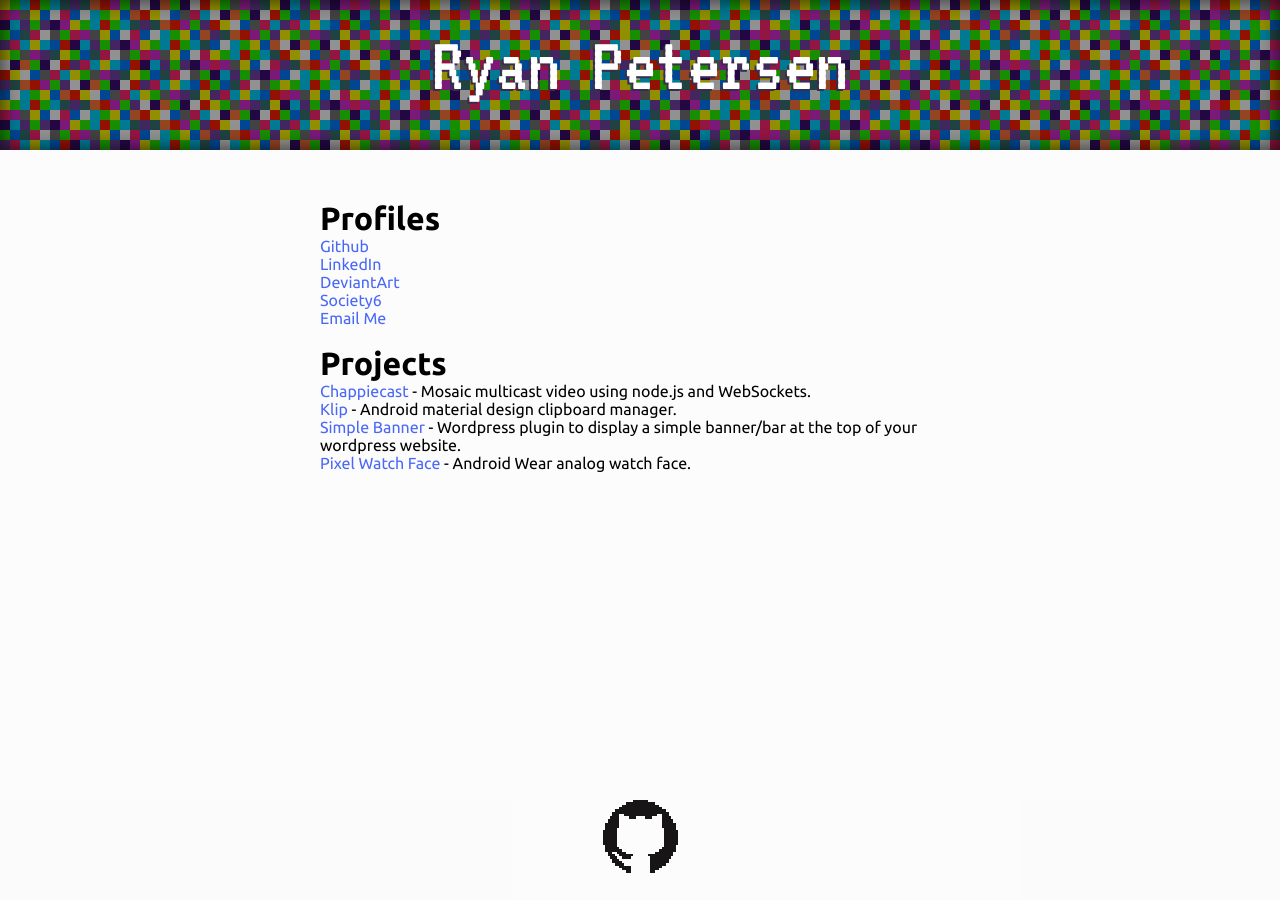
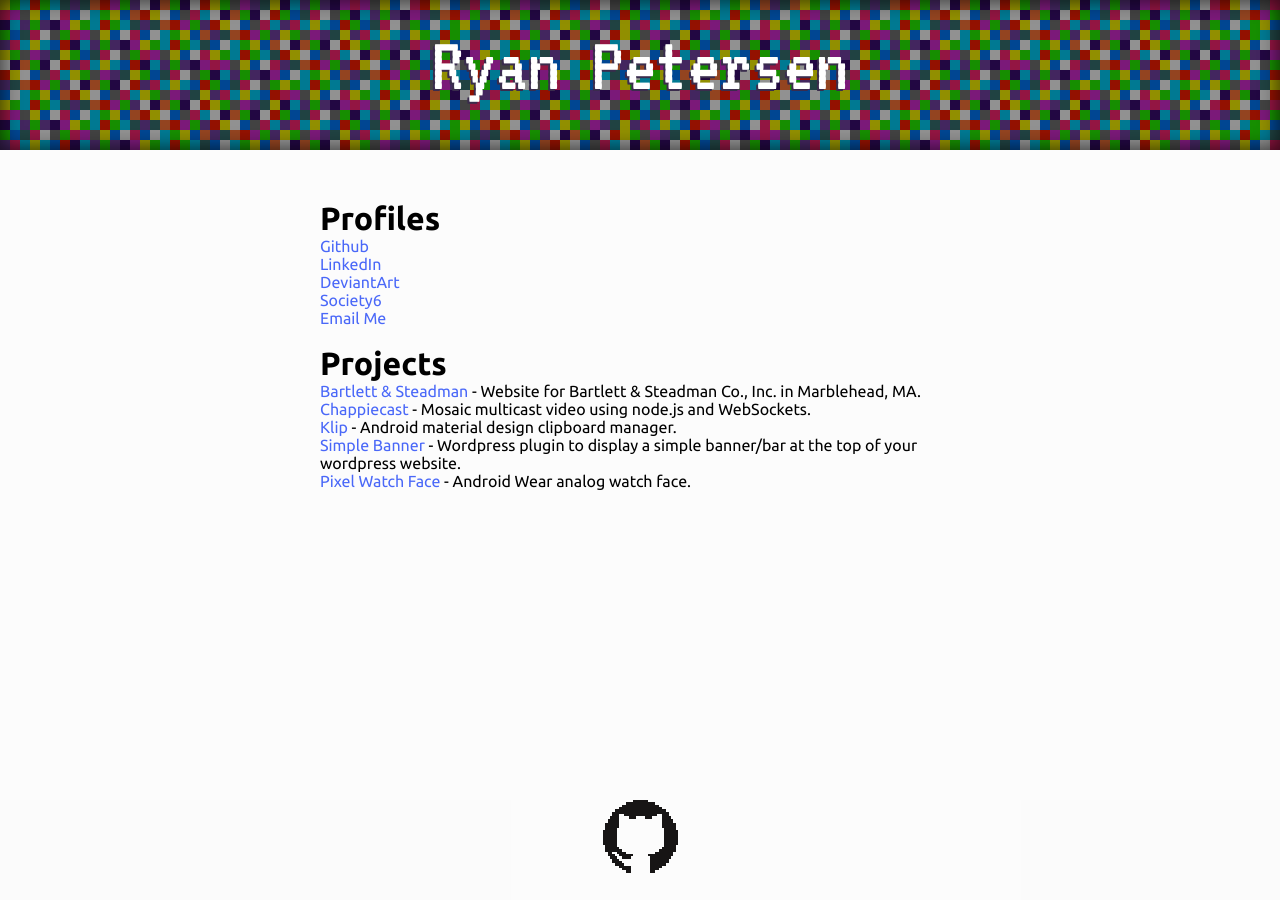
Before and after one commit to rpetersen29/rpetersen29.github.io, a Jekyll site: the page built from index.html, in a window 1280 px wide. Built offline with Jekyll 4.4.1, drawn with Linux system fonts in a browser that asks for light colours.

Commit message:
Add Bartlett & Steadman website to projects

```diff
--- a/index.html
+++ b/index.html
@@ -14,6 +14,7 @@ title: Ryan Petersen - Software Engineer
 	<br>
 
 	<h1>Projects</h1>
+	<p><a href="http://www.bartlettandsteadman.net/" target="_blank">Bartlett & Steadman</a> - Website for Bartlett & Steadman Co., Inc. in Marblehead, MA.</p>
 	<p><a href="http://arcweb.github.io/chappiecast/" target="_blank">Chappiecast</a> - Mosaic multicast video using node.js and WebSockets.</p>
 	<p><a href="https://play.google.com/store/apps/details?id=io.github.rpetersen.klip" target="_blank">Klip</a> - Android material design clipboard manager.</p>
 	<p><a href="https://wordpress.org/plugins/simple-banner/" target="_blank">Simple Banner</a> - Wordpress plugin to display a simple banner/bar at the top of your wordpress website.</p>
```
